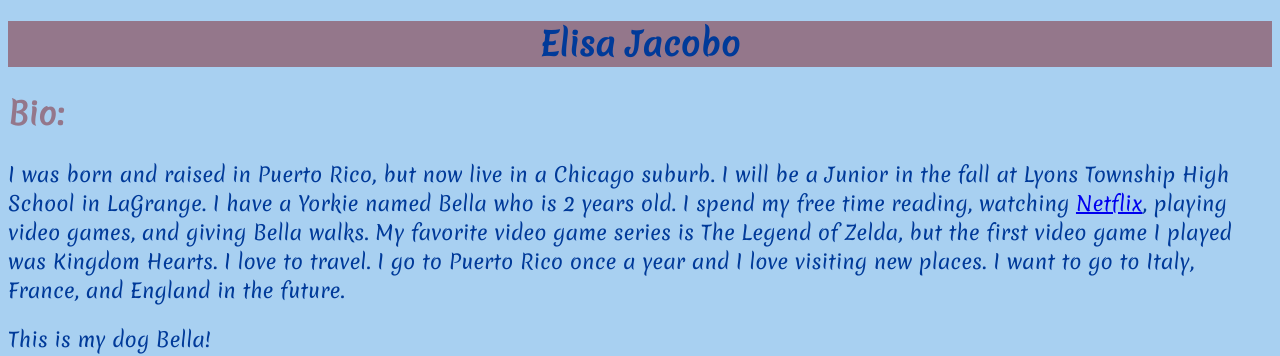
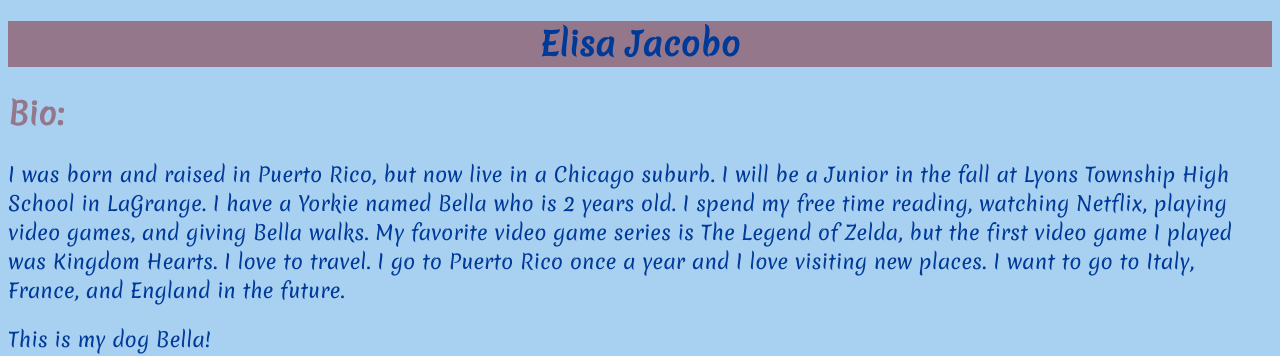
Before and after one commit to elisaj1317/elisaj1317.github.io, a plain HTML site: page index.html in a window 1280 px wide. Shown: the top 356 px of the page. Drawn offline with Linux system fonts and the light colour scheme.

Commit message:
Update index.html

```diff
--- a/index.html
+++ b/index.html
@@ -16,7 +16,7 @@
           Bio:
         </h2>
         <p>
-          I was born and raised in Puerto Rico, but now live in a Chicago suburb. I will be a Junior in the fall at Lyons Township High School in LaGrange. I have a Yorkie named Bella who is 2 years old. I spend my free time reading, watching <a href = "https://www.netflix.com">Netflix</a>, playing video games, and giving Bella walks. My favorite video game series is The Legend of Zelda, but the first video game I played was Kingdom Hearts. I love to travel. I go to Puerto Rico once a year and I love visiting new places. I  want to go to Italy, France, and England in the future.
+          I was born and raised in Puerto Rico, but now live in a Chicago suburb. I will be a Junior in the fall at Lyons Township High School in LaGrange. I have a Yorkie named Bella who is 2 years old. I spend my free time reading, watching Netflix, playing video games, and giving Bella walks. My favorite video game series is The Legend of Zelda, but the first video game I played was Kingdom Hearts. I love to travel. I go to Puerto Rico once a year and I love visiting new places. I  want to go to Italy, France, and England in the future.
         </p>
       </div>
 
```
